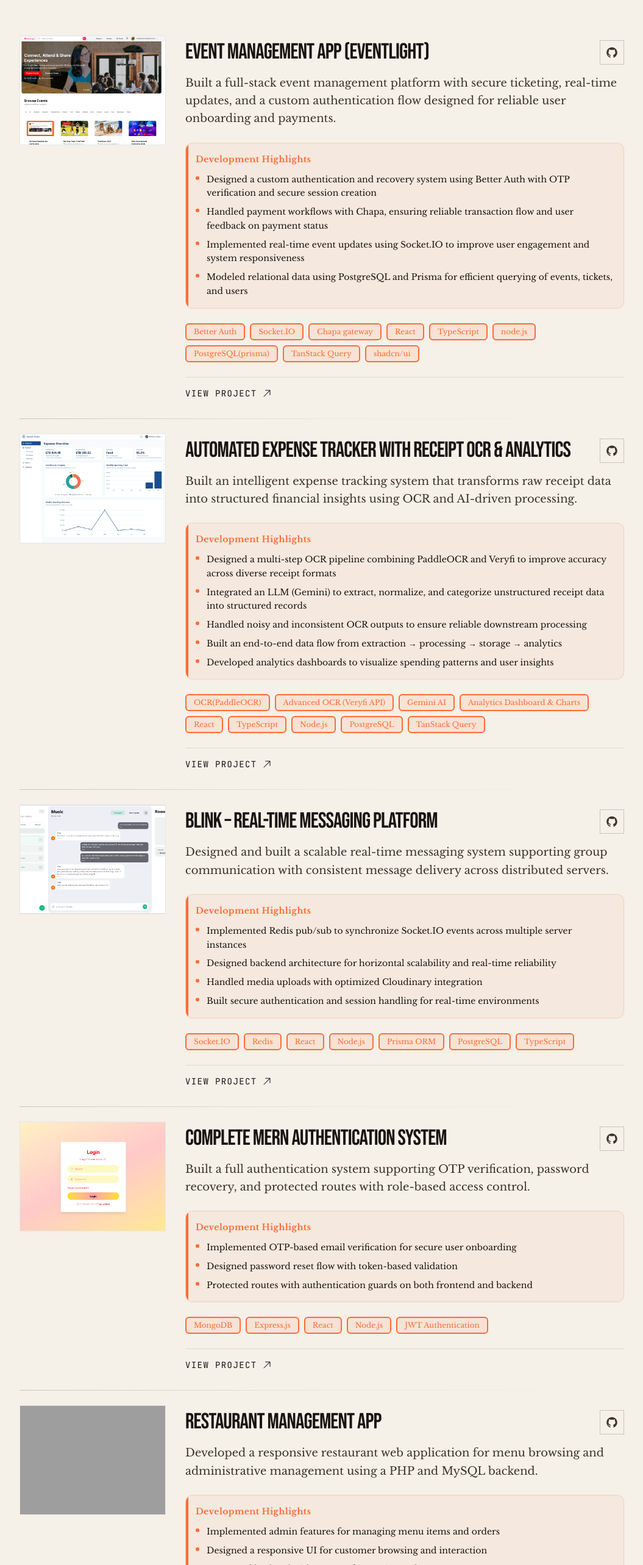
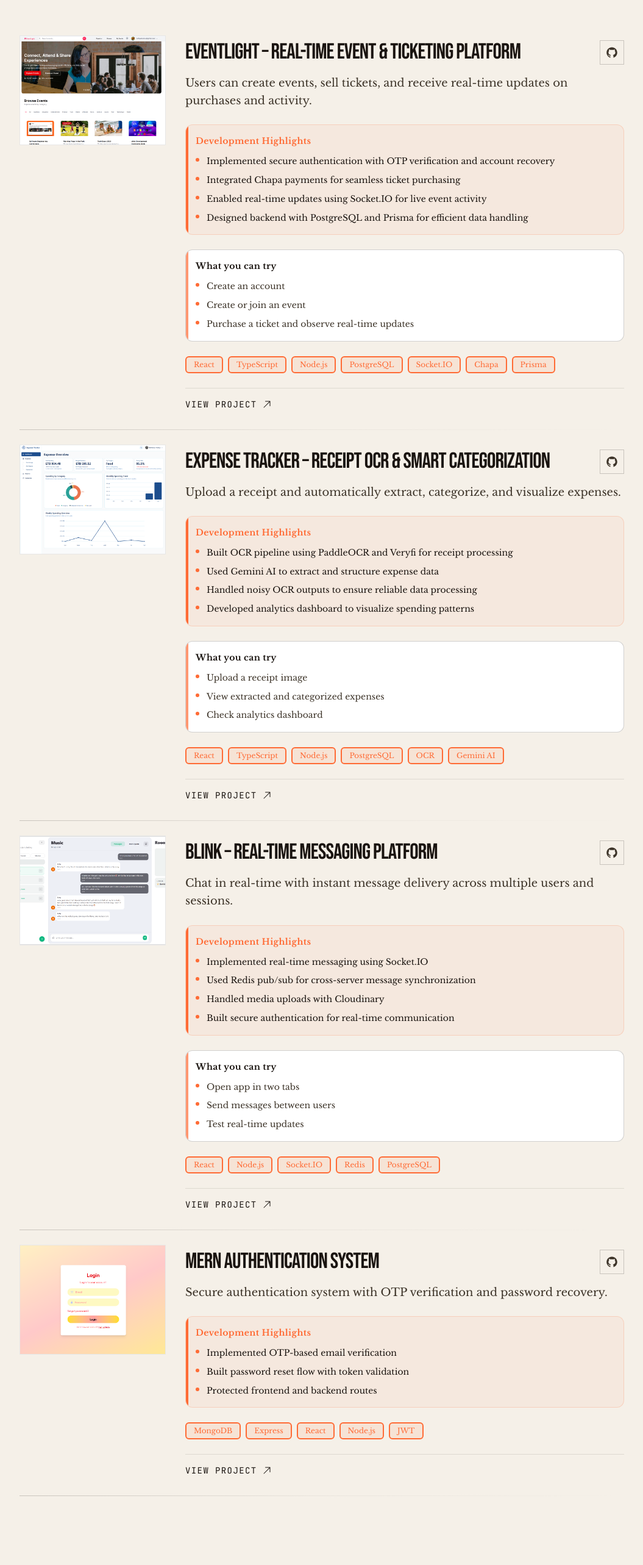
Before and after one commit to Bethlehem-Tesfaye/Bethlehem-Tesfaye-portfolio, a React (Vite) app: page / in a window 1280 px wide. Shown: the part 2918-5484 px from the top of the page at 61% size, without its empty margins (112-1167 px from the left). Built offline with nearby package versions, Linux system fonts and the light colour scheme; grey boxes are pictures that could not be loaded.

Commit message:
feat: add 'tryThis' feature to project items for enhanced user guidance

```diff
--- a/src/components/ui/Card.tsx
+++ b/src/components/ui/Card.tsx
@@ -13,6 +13,7 @@ interface CardProps {
   ctaText?: string;
   features?: string[];
   highlights?: string[];
+  tryThis?: string[]; // ✅ NEW
 }
 
 export default function Card({
@@ -25,6 +26,7 @@ export default function Card({
   ctaText = "View Project",
   features,
   highlights,
+  tryThis, // ✅ NEW
 }: CardProps) {
   return (
     <motion.article
@@ -43,9 +45,9 @@ export default function Card({
               alt={imageAlt}
               className="w-full h-full object-cover transition-transform duration-700 group-hover:scale-105"
             />
-            {/* Subtle gradient overlay */}
             <div className="absolute inset-0 bg-gradient-to-br from-[var(--accent)]/5 to-transparent opacity-0 group-hover:opacity-100 transition-opacity duration-500" />
           </div>
+
           {/* Corner accent */}
           <div className="absolute -top-1 -right-1 w-6 h-6">
             <div className="absolute top-0 right-0 w-full h-[2px] bg-[var(--accent)] origin-right scale-x-0 group-hover:scale-x-100 transition-transform duration-300" />
@@ -53,12 +55,13 @@ export default function Card({
           </div>
         </div>
 
-        {/* Content Container */}
+        {/* Content */}
         <div className="flex flex-col h-full py-2">
           <div className="flex items-start justify-between gap-4 mb-4">
             <h3 className="font-display text-3xl md:text-4xl tracking-tight text-[var(--text-primary)] group-hover:text-[var(--accent)] transition-colors duration-300">
               {title}
             </h3>
+
             {githubLink && (
               <a
                 href={githubLink}
@@ -75,9 +78,10 @@ export default function Card({
           <p className="text-[var(--text-secondary)] leading-relaxed text-lg mb-6 flex-grow">
             {description}
           </p>
+
+          {/* Highlights */}
           {highlights && highlights.length > 0 && (
             <div className="mb-6 p-4 border border-[var(--accent)]/20 bg-[var(--accent)]/5 rounded-xl relative overflow-hidden">
-              {/* Accent bar */}
               <div className="absolute left-0 top-0 h-full w-1 bg-[var(--accent)]" />
 
               <h4 className="text-sm font-semibold tracking-wide text-[var(--accent)] mb-3">
@@ -97,6 +101,31 @@ export default function Card({
               </ul>
             </div>
           )}
+
+          {/* ✅ Try This (NEW) */}
+          {tryThis && tryThis.length > 0 && (
+            <div className="mb-6 p-4 border border-[var(--border)]/20 bg-[var(--surface)] rounded-xl relative overflow-hidden">
+              <div className="absolute left-0 top-0 h-full w-1 bg-[var(--accent)]/70" />
+
+              <h4 className="text-sm font-semibold tracking-wide text-[var(--text-primary)] mb-3">
+                What you can try
+              </h4>
+
+              <ul className="space-y-2">
+                {tryThis.map((item, index) => (
+                  <li
+                    key={index}
+                    className="flex items-start gap-3 text-sm text-[var(--text-secondary)]"
+                  >
+                    <span className="mt-1.5 w-1.5 h-1.5 bg-[var(--accent)] rounded-full shrink-0" />
+                    <span className="leading-relaxed">{item}</span>
+                  </li>
+                ))}
+              </ul>
+            </div>
+          )}
+
+          {/* Features */}
           {features && features.length > 0 && (
             <div className="flex flex-wrap gap-2 mb-6">
               {features.map((f) => (
@@ -110,6 +139,7 @@ export default function Card({
             </div>
           )}
 
+          {/* CTA */}
           <div className="flex items-center gap-6 pt-4 border-t border-[var(--border)]/10">
             <a
               href={link}
@@ -124,7 +154,7 @@ export default function Card({
         </div>
       </div>
 
-      {/* Decorative line */}
+      {/* Bottom line */}
       <div className="absolute -bottom-6 left-0 right-0 h-[1px] bg-gradient-to-r from-[var(--border)]/20 via-[var(--border)]/5 to-transparent" />
     </motion.article>
   );
--- a/src/data/content.ts
+++ b/src/data/content.ts
@@ -1,4 +1,4 @@
-import { aau, auth, chat, event, expense, house, res, swen } from "../assets";
+import { aau, auth, chat, event, expense, swen } from "../assets";
 
 export const RESUME_LINK =
   "https://drive.google.com/file/d/13RcRMfZogPtFcJqAej3eFNwNiE46fGsP/view?usp=sharing";
@@ -40,6 +40,7 @@ export interface ProjectItem {
   highlights?: string[];
   githubLink?: string;
   features?: string[];
+  tryThis?: string[];
 }
 
 export const experiences: ExperienceItem[] = [
@@ -68,149 +69,117 @@ export const projects: ProjectItem[] = [
     id: "eventlight",
     imageSrc: event,
     imageAlt: "Eventlight",
-    title: "Event Management App (Eventlight)",
+    title: "Eventlight – Real-Time Event & Ticketing Platform",
     description:
-      "Built a full-stack event management platform with secure ticketing, real-time updates, and a custom authentication flow designed for reliable user onboarding and payments.",
+      "Users can create events, sell tickets, and receive real-time updates on purchases and activity.",
+
+    highlights: [
+      "Implemented secure authentication with OTP verification and account recovery",
+      "Integrated Chapa payments for seamless ticket purchasing",
+      "Enabled real-time updates using Socket.IO for live event activity",
+      "Designed backend with PostgreSQL and Prisma for efficient data handling",
+    ],
+
     features: [
-      "Better Auth",
-      "Socket.IO",
-      "Chapa gateway",
       "React",
       "TypeScript",
-      "node.js",
-      "PostgreSQL(prisma)",
-      "TanStack Query",
-      "shadcn/ui",
+      "Node.js",
+      "PostgreSQL",
+      "Socket.IO",
+      "Chapa",
+      "Prisma",
     ],
-    highlights: [
-      "Designed a custom authentication and recovery system using Better Auth with OTP verification and secure session creation",
-      "Handled payment workflows with Chapa, ensuring reliable transaction flow and user feedback on payment status",
-      "Implemented real-time event updates using Socket.IO to improve user engagement and system responsiveness",
-      "Modeled relational data using PostgreSQL and Prisma for efficient querying of events, tickets, and users",
-    ],
+
     link: "https://frontend-event-mangment.onrender.com",
     githubLink: "https://github.com/Bethlehem-Tesfaye/Event-mangment",
+
+    // NEW (important)
+    tryThis: [
+      "Create an account",
+      "Create or join an event",
+      "Purchase a ticket and observe real-time updates",
+    ],
   },
   {
     id: "expense-tracker",
     imageSrc: expense,
     imageAlt: "Expense Tracker",
-    title: "Automated Expense Tracker with Receipt OCR & Analytics",
+    title: "Expense Tracker – Receipt OCR & Smart Categorization",
     description:
-      "Built an intelligent expense tracking system that transforms raw receipt data into structured financial insights using OCR and AI-driven processing.",
+      "Upload a receipt and automatically extract, categorize, and visualize expenses.",
 
     highlights: [
-      "Designed a multi-step OCR pipeline combining PaddleOCR and Veryfi to improve accuracy across diverse receipt formats",
-      "Integrated an LLM (Gemini) to extract, normalize, and categorize unstructured receipt data into structured records",
-      "Handled noisy and inconsistent OCR outputs to ensure reliable downstream processing",
-      "Built an end-to-end data flow from extraction → processing → storage → analytics",
-      "Developed analytics dashboards to visualize spending patterns and user insights",
+      "Built OCR pipeline using PaddleOCR and Veryfi for receipt processing",
+      "Used Gemini AI to extract and structure expense data",
+      "Handled noisy OCR outputs to ensure reliable data processing",
+      "Developed analytics dashboard to visualize spending patterns",
     ],
+
     features: [
-      "OCR(PaddleOCR)",
-      "Advanced OCR (Veryfi API)",
-      "Gemini AI",
-      "Analytics Dashboard & Charts",
       "React",
       "TypeScript",
       "Node.js",
       "PostgreSQL",
-      "TanStack Query",
+      "OCR",
+      "Gemini AI",
     ],
+
     link: "https://automated-expense-tracker-app.onrender.com",
     githubLink:
       "https://github.com/Bethlehem-Tesfaye/Automated-Expense-Tracker",
+
+    tryThis: [
+      "Upload a receipt image",
+      "View extracted and categorized expenses",
+      "Check analytics dashboard",
+    ],
   },
   {
     id: "blink-chat-app",
     imageSrc: chat,
-    imageAlt: "Blink Real-Time Messaging Platform",
+    imageAlt: "Blink Messaging",
     title: "Blink – Real-Time Messaging Platform",
     description:
-      "Designed and built a scalable real-time messaging system supporting group communication with consistent message delivery across distributed servers.",
-    features: [
-      "Socket.IO",
-      "Redis",
-      "React",
-      "Node.js ",
-      "Prisma ORM",
-      "PostgreSQL ",
-      "TypeScript",
+      "Chat in real-time with instant message delivery across multiple users and sessions.",
+
+    highlights: [
+      "Implemented real-time messaging using Socket.IO",
+      "Used Redis pub/sub for cross-server message synchronization",
+      "Handled media uploads with Cloudinary",
+      "Built secure authentication for real-time communication",
     ],
-    highlights: [
-      "Implemented Redis pub/sub to synchronize Socket.IO events across multiple server instances",
-      "Designed backend architecture for horizontal scalability and real-time reliability",
-      "Handled media uploads with optimized Cloudinary integration",
-      "Built secure authentication and session handling for real-time environments",
-    ],
+
+    features: ["React", "Node.js", "Socket.IO", "Redis", "PostgreSQL"],
+
     link: "https://real-time-messaging-platform.onrender.com",
     githubLink:
       "https://github.com/Bethlehem-Tesfaye/Real-Time-Messaging-Platform",
+
+    tryThis: [
+      "Open app in two tabs",
+      "Send messages between users",
+      "Test real-time updates",
+    ],
   },
   {
     id: "complete-mern-auth",
     imageSrc: auth,
     imageAlt: "MERN Auth",
-    title: "Complete MERN Authentication System",
+    title: "MERN Authentication System",
     description:
-      "Built a full authentication system supporting OTP verification, password recovery, and protected routes with role-based access control.",
+      "Secure authentication system with OTP verification and password recovery.",
 
     highlights: [
-      "Implemented OTP-based email verification for secure user onboarding",
-      "Designed password reset flow with token-based validation",
-      "Protected routes with authentication guards on both frontend and backend",
+      "Implemented OTP-based email verification",
+      "Built password reset flow with token validation",
+      "Protected frontend and backend routes",
     ],
 
-    features: [
-      "MongoDB",
-      "Express.js",
-      "React",
-      "Node.js",
-      "JWT Authentication",
-    ],
+    features: ["MongoDB", "Express", "React", "Node.js", "JWT"],
 
     link: "https://complete-mern-authentication-system-1.onrender.com",
     githubLink:
       "https://github.com/Bethlehem-Tesfaye/complete-mern-Authentication-system",
-  },
-  {
-    id: "restaurant-app",
-    imageSrc: res,
-    imageAlt: "Restaurant App",
-    title: "Restaurant Management App",
-    description:
-      "Developed a responsive restaurant web application for menu browsing and administrative management using a PHP and MySQL backend.",
-
-    highlights: [
-      "Implemented admin features for managing menu items and orders",
-      "Designed a responsive UI for customer browsing and interaction",
-      "Integrated backend with MySQL for persistent data storage",
-    ],
-
-    features: ["PHP", "MySQL", "HTML", "CSS", "JavaScript"],
-
-    link: "https://phpresturnatwebapp.infinityfreeapp.com",
-    githubLink: "https://github.com/Bethlehem-Tesfaye/resturant-app-php-mysql",
-  },
-
-  {
-    id: "real-estate",
-    imageSrc: house,
-    imageAlt: "Real Estate App",
-    title: "Real Estate App",
-    description:
-      "Built a property listing platform with detailed views and map-based exploration to help users browse and discover real estate listings.",
-
-    highlights: [
-      "Implemented property listing and detail pages with structured data display",
-      "Integrated map-based exploration for improved user navigation",
-      "Designed responsive UI for browsing listings across devices",
-    ],
-
-    features: ["React", "JavaScript", "CSS", "API Integration"],
-
-    link: "https://real-estate-react.onrender.com",
-    githubLink: "https://github.com/Bethlehem-Tesfaye/real-estate-react",
   },
 ];
 
```
